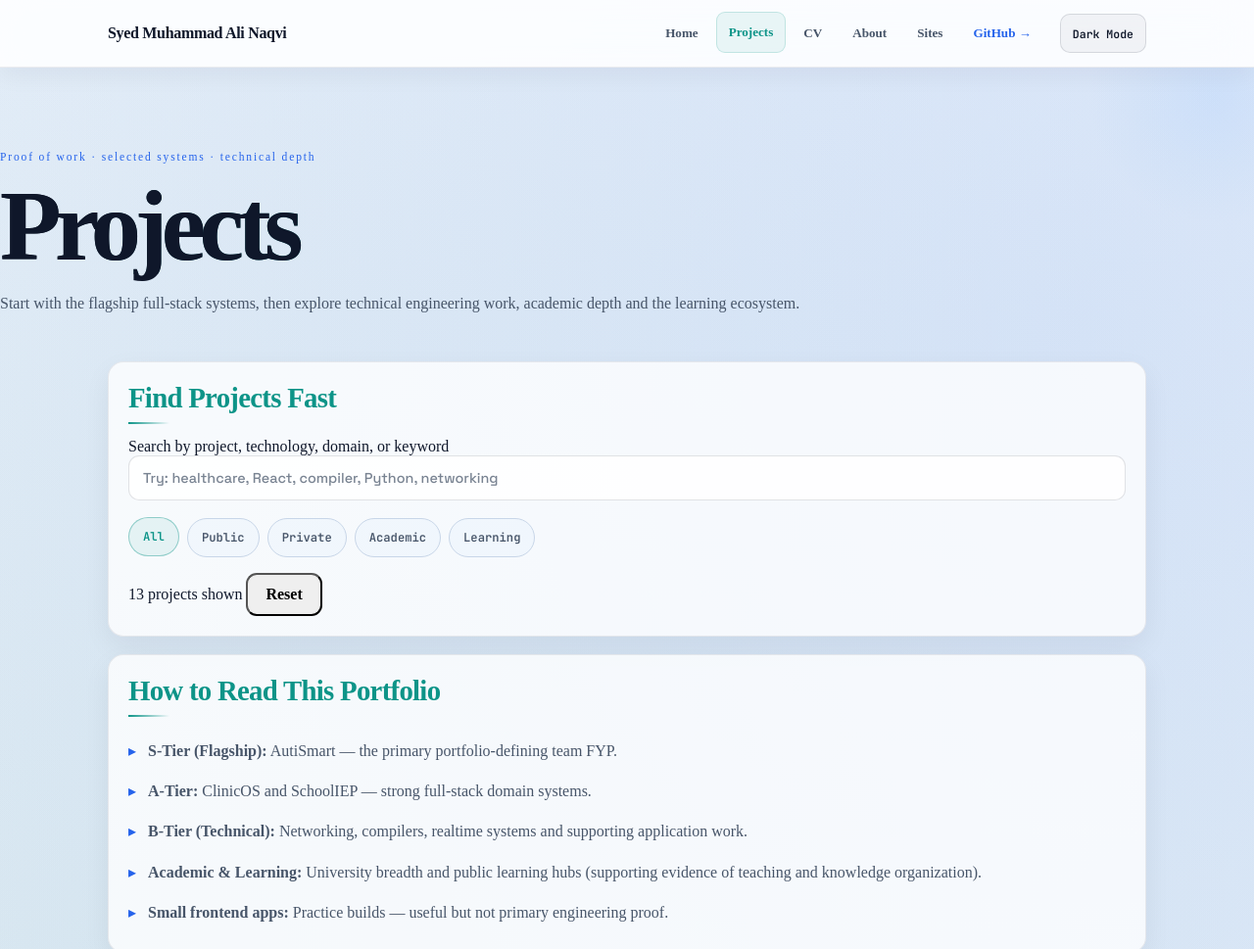
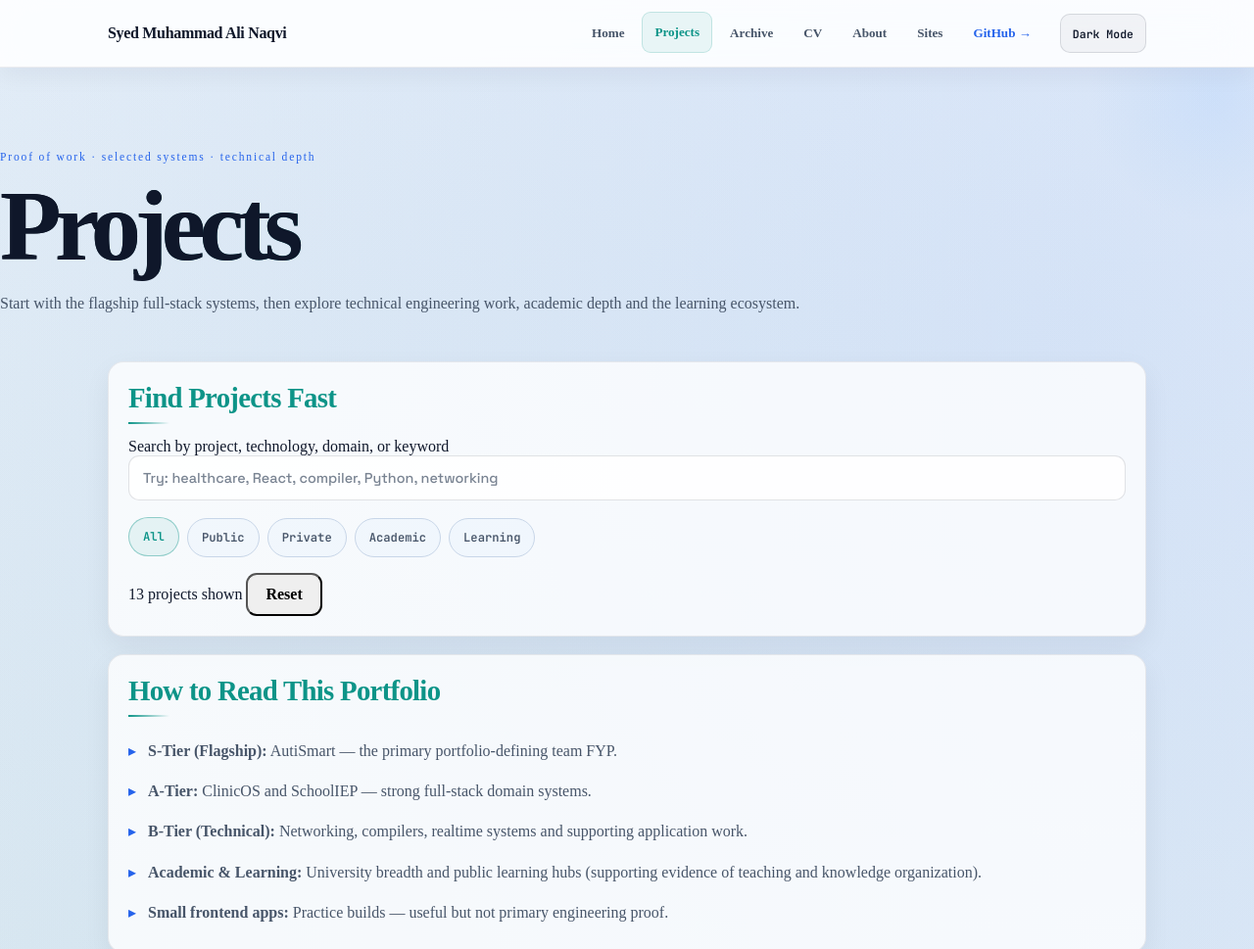
Before and after one commit to AliShah1029384756/AliShah1029384756, a plain HTML site: page projects.html in a window 1280 px wide. Shown: the top 969 px of the page at 98% size. Drawn offline with Linux system fonts and the light colour scheme.

Commit message:
fix: add Archive to Projects navbar

```diff
--- a/projects.html
+++ b/projects.html
@@ -28,6 +28,7 @@
       <div class="nav-links">
         <a href="index.html" class="nav-link">Home</a>
         <a href="projects.html" class="nav-link active">Projects</a>
+        <a href="project-archive.html" class="nav-link">Archive</a>
         <a href="cv.html" class="nav-link">CV</a>
         <a href="about.html" class="nav-link">About</a>
         <a href="sites.html" class="nav-link">Sites</a>
```
